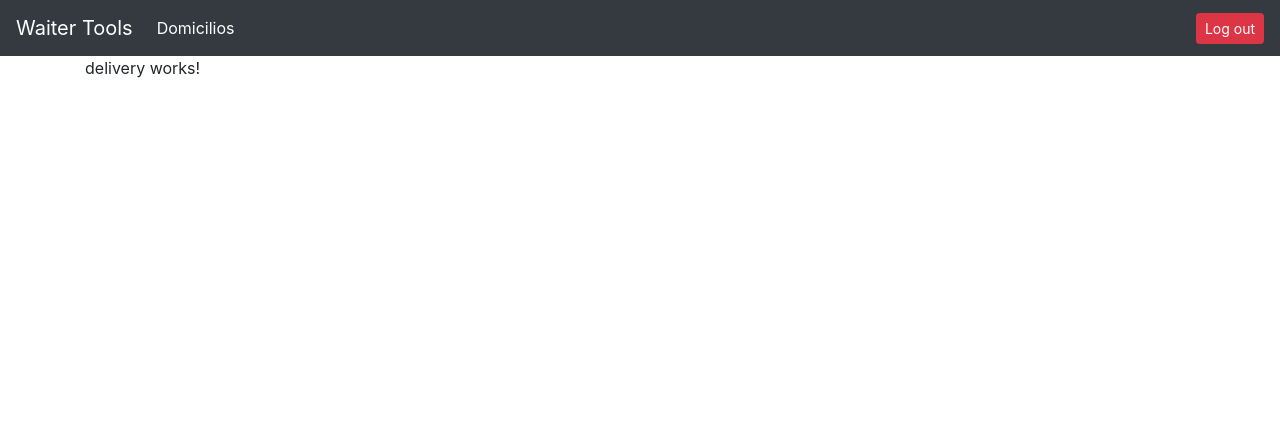
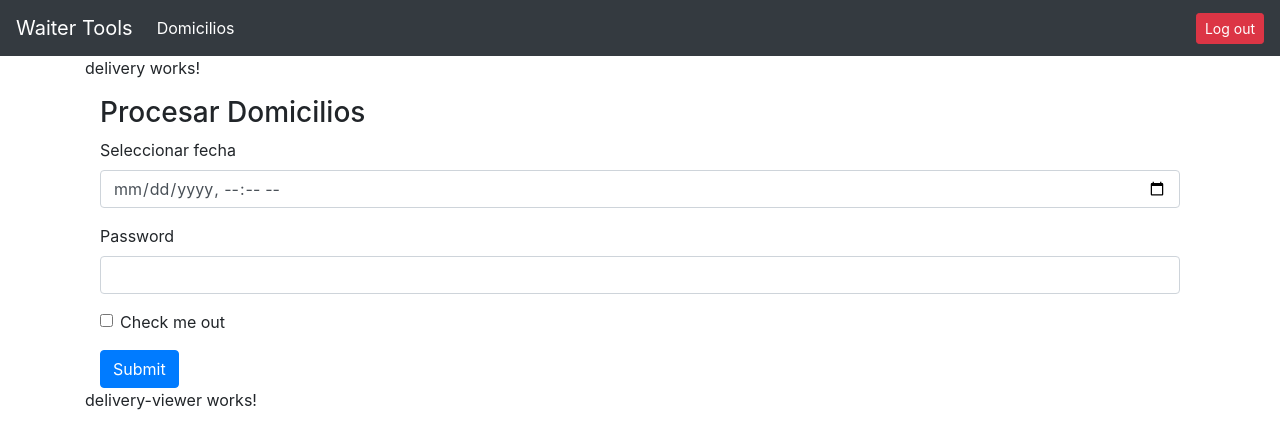
Before and after one commit to Fel1Dev/WaiterTools, an Angular app in the folder waiter-tools/: page /delivery in a window 1280 px wide. Shown: the top 448 px of the page. Built offline with nearby package versions, Linux system fonts and the light colour scheme; sample sign-in values are in the browser's storage.

Commit message:
feat/frontend: added new components

```diff
--- a/waiter-tools/src/app/app.module.ts
+++ b/waiter-tools/src/app/app.module.ts
@@ -9,6 +9,8 @@ import { LoginComponent } from './pages/login/login.component';
 import { ReactiveFormsModule } from '@angular/forms';
 import { HttpClientModule } from '@angular/common/http';
 import { DeliveryComponent } from './pages/delivery/delivery.component';
+import { DeliveryProcessorComponent } from './component/delivery-processor/delivery-processor.component';
+import { DeliveryViewerComponent } from './component/delivery-viewer/delivery-viewer.component';
 
 @NgModule({
   declarations: [
@@ -16,7 +18,9 @@ import { DeliveryComponent } from './pages/delivery/delivery.component';
     NavbarComponent,
     HomeComponent,
     LoginComponent,
-    DeliveryComponent
+    DeliveryComponent,
+    DeliveryProcessorComponent,
+    DeliveryViewerComponent
   ],
   imports: [
     BrowserModule,
--- /dev/null
+++ b/waiter-tools/src/app/component/delivery-processor/delivery-processor.component.html
@@ -0,0 +1,18 @@
+<div class="container">
+    <h3>Procesar Domicilios</h3>
+    <form>
+        <div class="form-group">
+          <label for="datePicker">Seleccionar fecha</label>
+          <input type="datetime-local" id="datePicker" class="form-control">
+        </div>
+        <div class="form-group">
+          <label for="exampleInputPassword1">Password</label>
+          <input type="password" class="form-control" id="exampleInputPassword1">
+        </div>
+        <div class="form-group form-check">
+          <input type="checkbox" class="form-check-input" id="exampleCheck1">
+          <label class="form-check-label" for="exampleCheck1">Check me out</label>
+        </div>
+        <button type="submit" class="btn btn-primary">Submit</button>
+      </form>
+</div>
--- /dev/null
+++ b/waiter-tools/src/app/component/delivery-processor/delivery-processor.component.ts
@@ -0,0 +1,15 @@
+import { Component, OnInit } from '@angular/core';
+
+@Component({
+  selector: 'app-delivery-processor',
+  templateUrl: './delivery-processor.component.html',
+  styleUrls: ['./delivery-processor.component.css']
+})
+export class DeliveryProcessorComponent implements OnInit {
+
+  constructor() { }
+
+  ngOnInit(): void {
+  }
+
+}
--- /dev/null
+++ b/waiter-tools/src/app/component/delivery-viewer/delivery-viewer.component.html
@@ -0,0 +1 @@
+<p>delivery-viewer works!</p>
--- /dev/null
+++ b/waiter-tools/src/app/component/delivery-viewer/delivery-viewer.component.ts
@@ -0,0 +1,15 @@
+import { Component, OnInit } from '@angular/core';
+
+@Component({
+  selector: 'app-delivery-viewer',
+  templateUrl: './delivery-viewer.component.html',
+  styleUrls: ['./delivery-viewer.component.css']
+})
+export class DeliveryViewerComponent implements OnInit {
+
+  constructor() { }
+
+  ngOnInit(): void {
+  }
+
+}
--- a/waiter-tools/src/app/pages/delivery/delivery.component.html
+++ b/waiter-tools/src/app/pages/delivery/delivery.component.html
@@ -1 +1,7 @@
 <p>delivery works!</p>
+<div>
+  <app-delivery-processor></app-delivery-processor>
+</div>
+<div>
+    <app-delivery-viewer></app-delivery-viewer>
+</div>
--- a/waiter-tools/src/index.html
+++ b/waiter-tools/src/index.html
@@ -8,14 +8,14 @@
     <link rel="icon" type="image/x-icon" href="favicon.ico" />
     <link
       rel="stylesheet"
-      href="https://cdn.jsdelivr.net/npm/bootstrap@4.5.3/dist/css/bootstrap.min.css"
-      integrity="sha384-TX8t27EcRE3e/ihU7zmQxVncDAy5uIKz4rEkgIXeMed4M0jlfIDPvg6uqKI2xXr2"
+      href="https://cdn.jsdelivr.net/npm/bootstrap@4.6.1/dist/css/bootstrap.min.css"
+      integrity="sha384-zCbKRCUGaJDkqS1kPbPd7TveP5iyJE0EjAuZQTgFLD2ylzuqKfdKlfG/eSrtxUkn"
       crossorigin="anonymous"
     />
   </head>
   <body>
     <script
-      src="https://code.jquery.com/jquery-3.5.1.slim.min.js"
+      src="https://cdn.jsdelivr.net/npm/jquery@3.5.1/dist/jquery.slim.min.js"
       integrity="sha384-DfXdz2htPH0lsSSs5nCTpuj/zy4C+OGpamoFVy38MVBnE+IbbVYUew+OrCXaRkfj"
       crossorigin="anonymous"
     ></script>
@@ -25,8 +25,8 @@
       crossorigin="anonymous"
     ></script>
     <script
-      src="https://cdn.jsdelivr.net/npm/bootstrap@4.5.3/dist/js/bootstrap.min.js"
-      integrity="sha384-w1Q4orYjBQndcko6MimVbzY0tgp4pWB4lZ7lr30WKz0vr/aWKhXdBNmNb5D92v7s"
+      src="https://cdn.jsdelivr.net/npm/bootstrap@4.6.1/dist/js/bootstrap.min.js"
+      integrity="sha384-VHvPCCyXqtD5DqJeNxl2dtTyhF78xXNXdkwX1CZeRusQfRKp+tA7hAShOK/B/fQ2"
       crossorigin="anonymous"
     ></script>
     <app-root></app-root>
```
Also changed, not shown: waiter-tools/src/app/component/delivery-processor/delivery-processor.component.css (added), waiter-tools/src/app/component/delivery-viewer/delivery-viewer.component.css (added), 2 other files (tests, documents, lock files or other folders).
